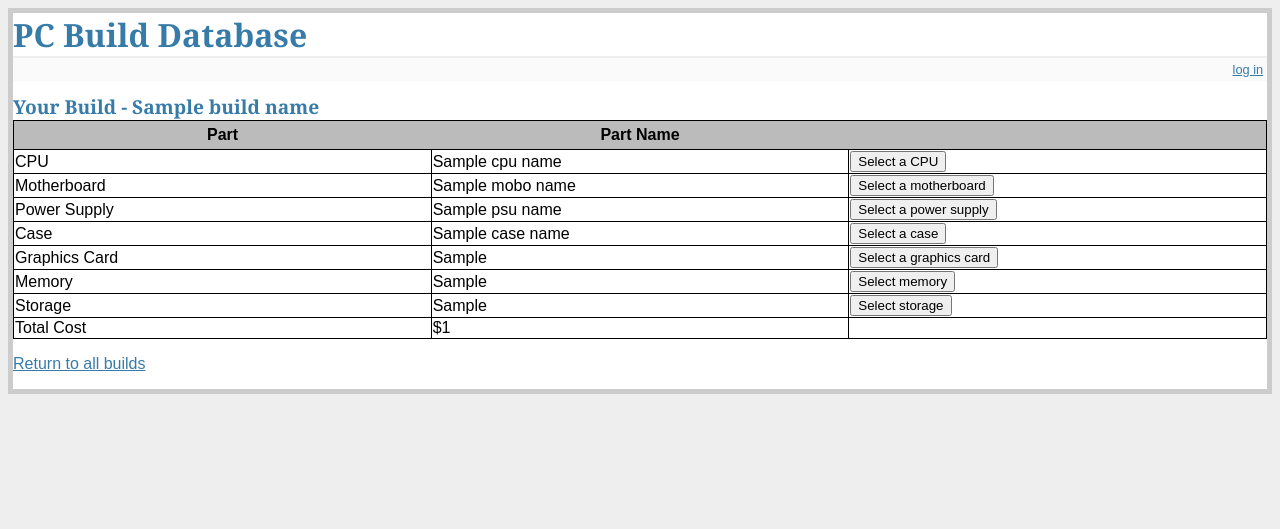
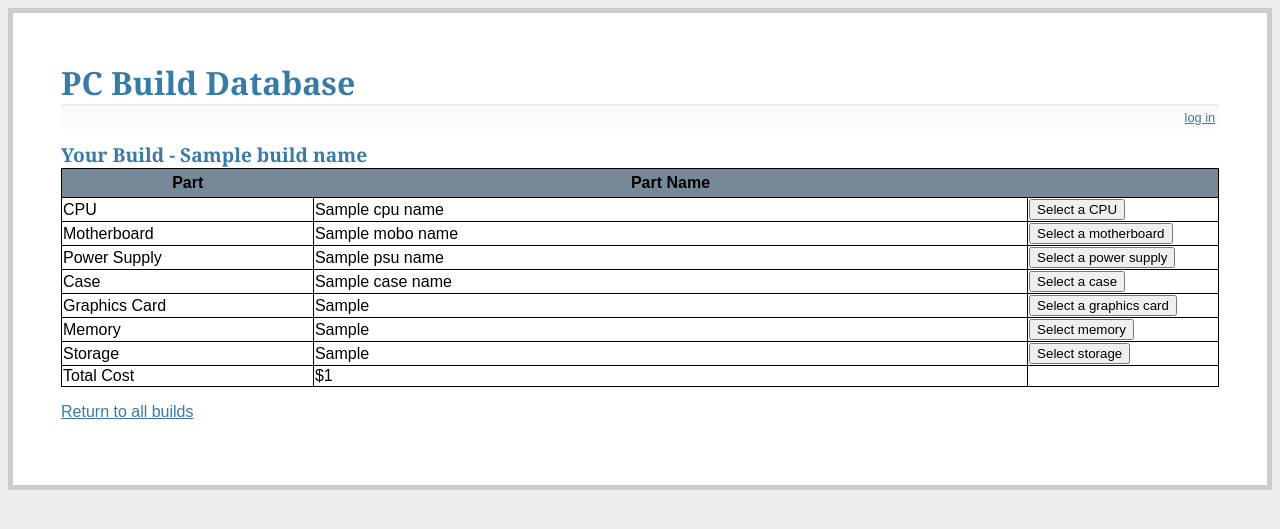
Before and after one commit to btsaubt/pc-build-db, a Flask app: template templates/current_build.html in a window 1280 px wide. Shown: the top 529 px of the page. Run offline with Flask 2, Linux system fonts and the light colour scheme; the template is opened without the code that fills it: most values are stand-ins (such as "Sample title", 1, 10 or a date in 2020); parts of the project's set-up code (start-up, migrations or seed data) failed here and were passed over.

Commit message:
more change

```diff
--- a/static/style.css
+++ b/static/style.css
@@ -3,22 +3,13 @@ a, h1, h2       { color: #377ba8; }
 h1, h2          { font-family: 'Georgia', serif; margin: 0; }
 h1              { border-bottom: 2px solid #eee; }
 h2              { font-size: 1.2em; }
-table			{ width: 100%; border: 1px solid black; table-layout: fixed; }
+table			{ width: 100%; border: 1px solid black; table-layout: fixed; border-collapse: collapse; }
 
-/*#buildstyle td:nth-child(1){width:12%;}
-#buildstyle td:nth-child(2){width:8%;}
-#buildstyle td:nth-child(3){width:10%;}
-#buildstyle td:nth-child(4){width:10%;}
-#buildstyle td:nth-child(5){width:10%;}
-#buildstyle td:nth-child(6){width:15%;}
-#buildstyle td:nth-child(7){width:15%;}
-#buildstyle td:nth-child(8){width:15%;}
-#buildstyle td:nth-child(9){width:5%;}
-*/
+
 
 
 .page           { margin: 0px auto; width: 40em auto; border: 5px solid #ccc;
-                  padding: 0px; background: white; }
+                  padding: 3em; background: white; }
 .metanav        { text-align: right; font-size: 0.8em; padding: 0.3em;
                   margin-bottom: 1em; background: #fafafa; }
 .flash          { background: #cee5F5; padding: 0.5em;
--- a/templates/current_build.html
+++ b/templates/current_build.html
@@ -5,18 +5,19 @@
 table, td {
   width:100%;
   border: 1px solid black;
-  border-collapse: collapse;
   overflow: hidden;
   text-overflow: ellipsis;
 }
 
 th {
   padding: 5px 10px;
-  background-color: #bbb;
+  background-color: #778899;
+  font-size: 1em;
 }
 
 td {
   padding: 1px;
+  border-collapse:;
 
 
 }
@@ -38,7 +39,7 @@ td {
   <div>
     <table>
       <tr>
-        <th>Part</th> <th> Part Name </th> <th> </th>
+        <th style="width:20%;">Part</th> <th style="width:60%"> Part Name </th> <th> </th>
       </tr>
       <tr>
         <td>CPU</td> <td>{{cpu_name}}</td> <td><form method="GET" action="{{ url_for('cpu_index') }}"><input type="submit" value="Select a CPU"></form></td>
```
